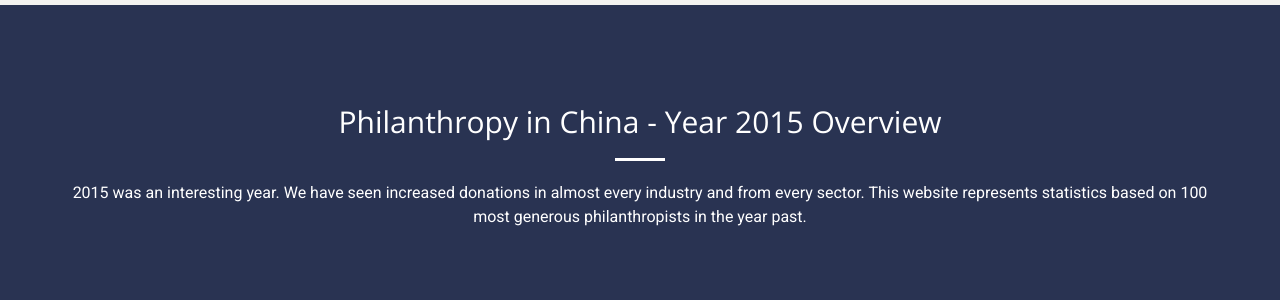
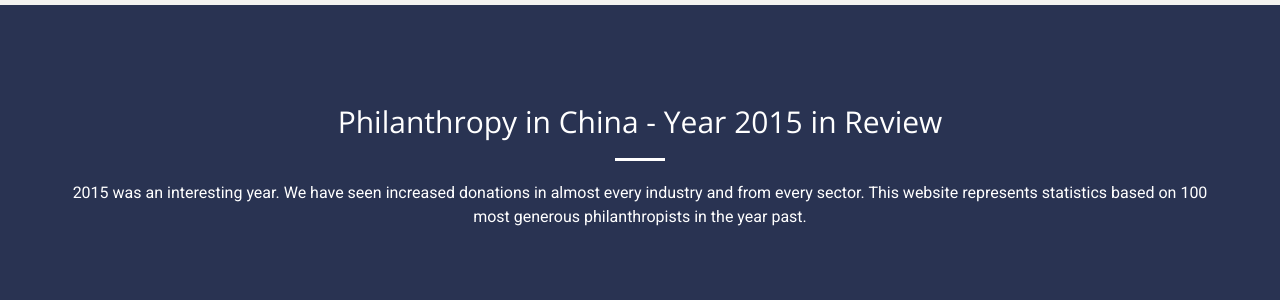
Before and after one commit to Solomon/china-gives, a Jekyll site: the page built from index.html, in a window 1280 px wide and 900 px high, scrolled down 2332 px. Shown: the part 159-459 px from the top of the window. Built offline with Jekyll 4.4.1, drawn with Linux system fonts in a browser that asks for light colours.

Commit message:
site built2

```diff
--- a/index.html
+++ b/index.html
@@ -54,7 +54,7 @@ layout: default
     <div class="container">
         <div class="row">
             <div class="col-lg-12 text-center">
-                <h2 class="section-heading">Philanthropy in China - Year 2015 Overview</h2>
+                <h2 class="section-heading">Philanthropy in China - Year 2015 in Review</h2>
                 <hr class="light">
                 <div class="">
                     <p>2015 was an interesting year. We have seen increased donations in almost every industry and from every sector. This website represents statistics based on 100 most generous philanthropists in the year past.</p>
```
